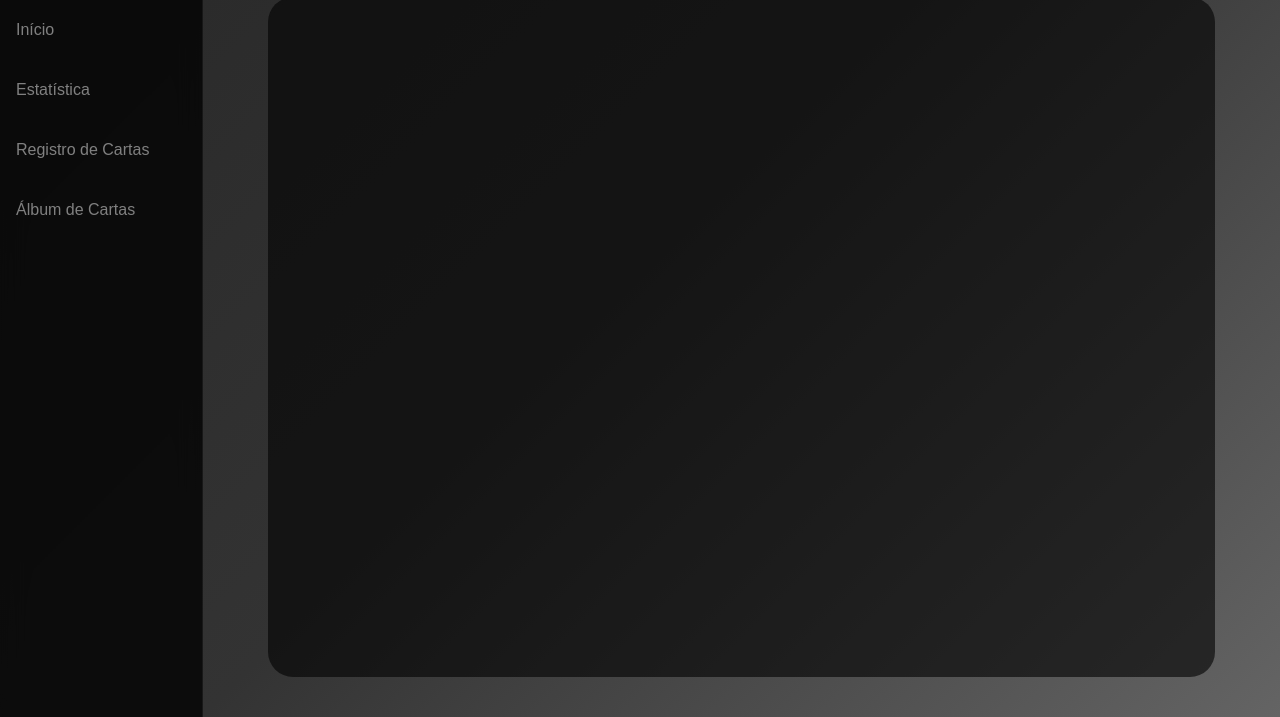
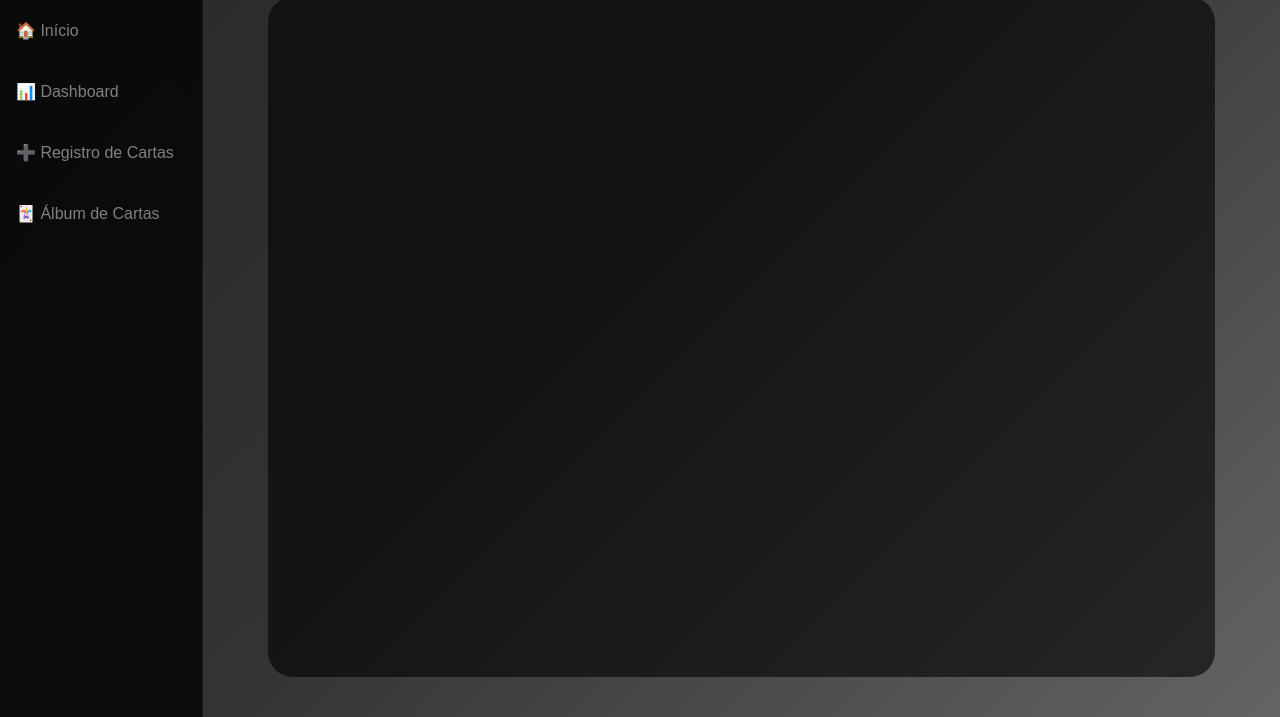
Before and after one commit to BrunoHenrique78/Projeto-Individual-de-P.I---Site-de-Troca-de-Cartas-Pokemon, a website: page public/dashboard/album_carta.html in a window 1280 px wide. Shown: the part 160-877 px from the top of the page. Drawn offline with Linux system fonts and the light colour scheme; no server answers.

Commit message:
Update album_carta.html

```diff
--- a/public/dashboard/album_carta.html
+++ b/public/dashboard/album_carta.html
@@ -23,19 +23,19 @@
             <div class="itens_navbar_esquerda">
 
                 <li>
-                <a href="../index.html">Início</a>
+                    <a href="../index.html">🏠 Início</a>
                 </li>
 
                 <li>
-                <a href="dashboard.html">Estatística</a>
+                    <a href="dashboard.html">📊 Dashboard</a>
                 </li>
 
                 <li>
-                <a href="cadastro_carta.html">Registro de Cartas</a>
+                    <a href="cadastro_carta.html">➕ Registro de Cartas</a>
                 </li>
 
                 <li>
-                <a href="album_carta.html">Álbum de Cartas</a>
+                    <a href="album_carta.html">🃏 Álbum de Cartas</a>
                 </li>
 
             </div>
```
Lines whose indentation alone changed are shown as unchanged.
